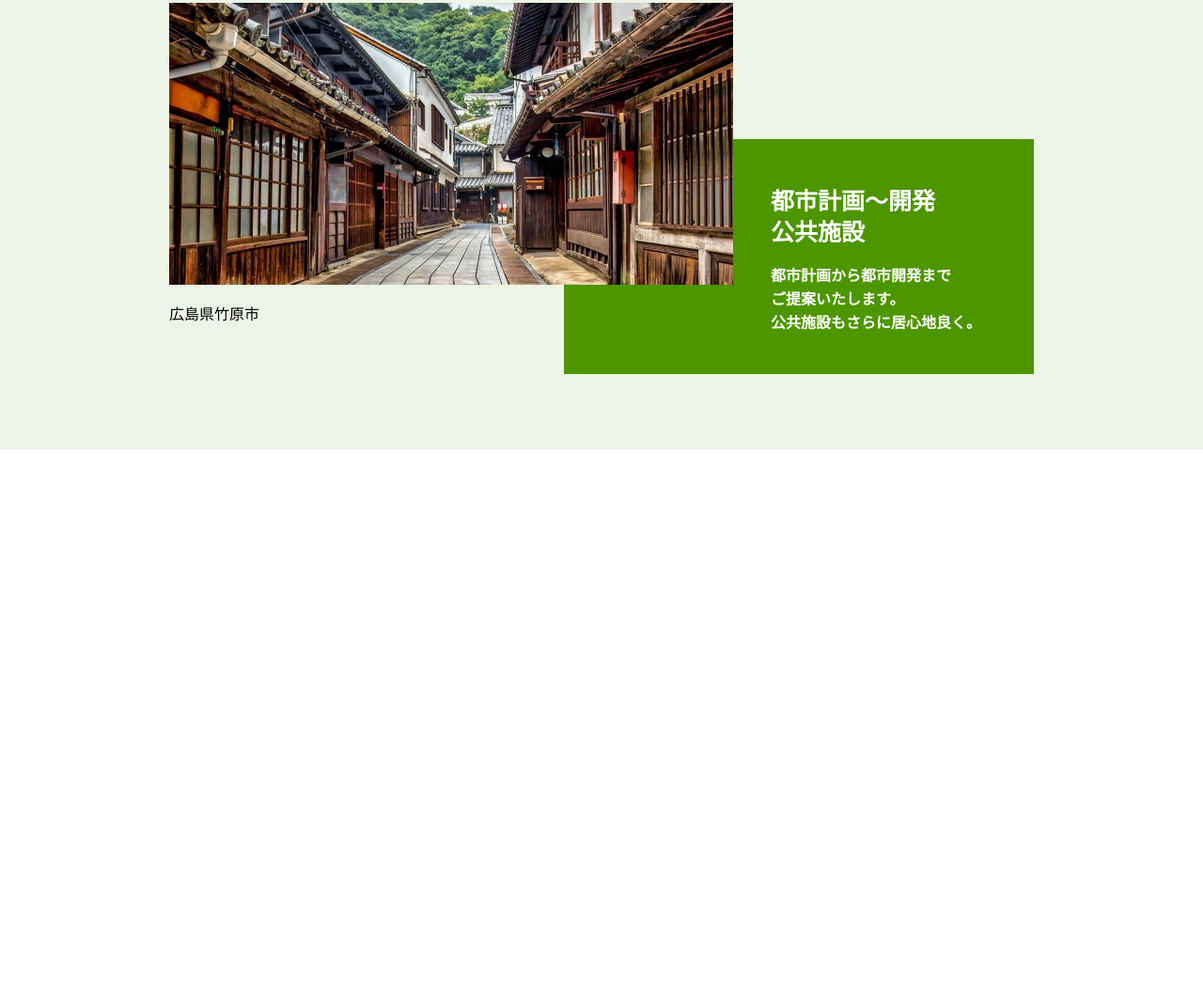
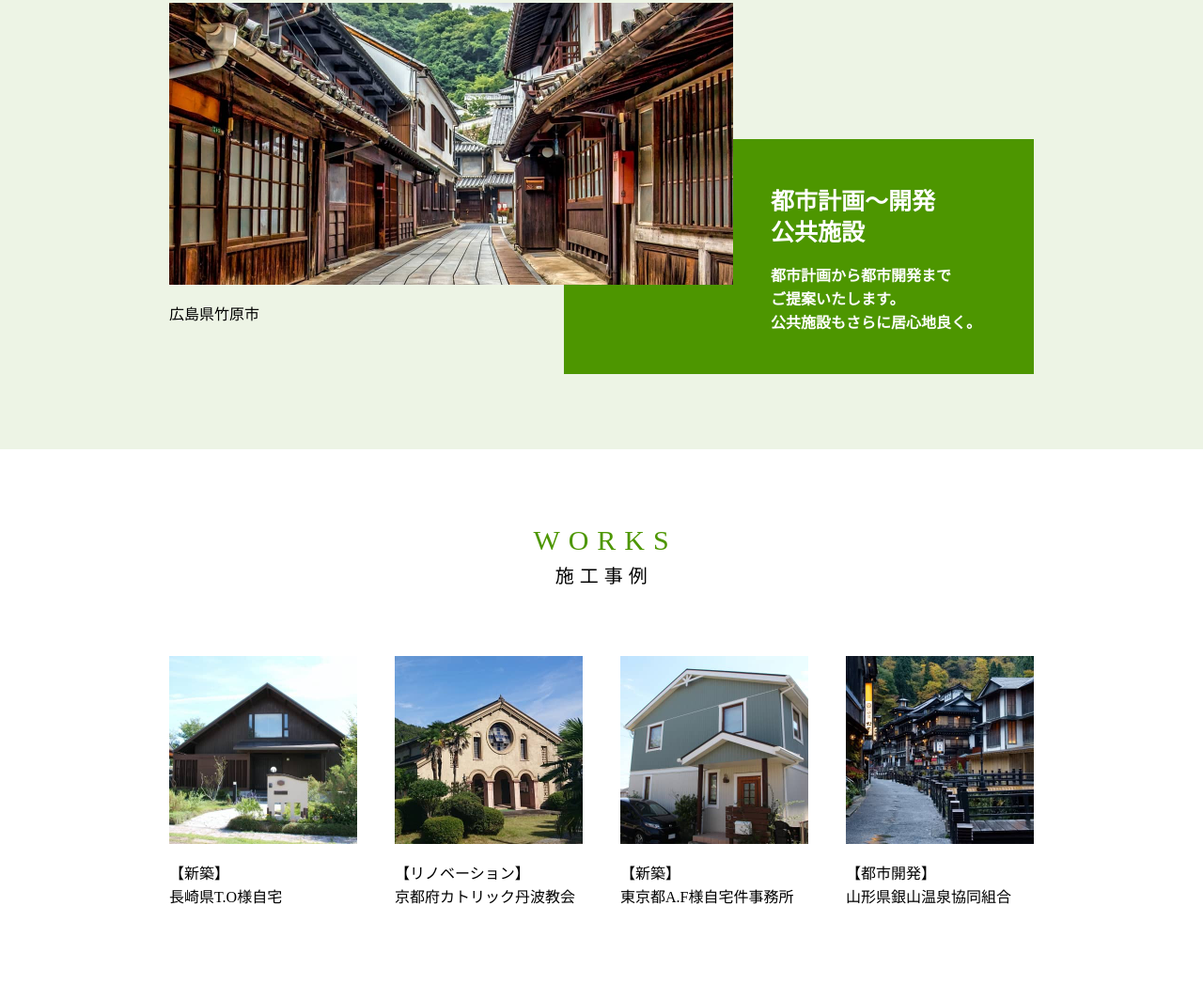
Before and after one commit to Northforest-gif/---------, a plain HTML site: page index.html in a window 1280 px wide. Shown: the part 2708-3755 px from the top of the page at 94% size. Before the commit the page ends 3186 px from the top, so only its background shows below. Drawn offline with nearby package versions, Linux system fonts and the light colour scheme; some packages are replaced by stand-ins of ours.

Commit message:
works追加

```diff
--- a/index.html
+++ b/index.html
@@ -120,7 +120,7 @@
     </section>
   <!--ABOUT-->
   <!--SERVICE-->
-  <div id="service" class="service green_bg">
+  <section id="service" class="service green_bg">
     <div class="wrapper_inner">
 
       <h1 class="section_title">SERVICE</h1>
@@ -186,9 +186,71 @@
         </div>
       </div>
     </div>
-
   </section>
   <!--SERVICE-->
+  <!--WORKS-->
+  <section id="works" class="works">
+    <div class="wrapper_inner">
+
+     <h1 class="section_title">WORKS</h1>
+     <p class="section_sub_title">施工事例</p>
+
+     <div class="works_contents">
+      <div class="works_contents_item">
+        <div class="works_contents_img">
+           <picture>
+              <source srcset="images/WORKS_01_sp.jpg"
+              type="image" media="(max-width: 768px)">
+              <img src="images/WORKS_01.jpg" alt="【新築】長崎県T.O様自宅">
+            </picture>
+        </div>
+        <div class="works_contents_text">
+          <p>【新築】<br class="sp_none">長崎県T.O様自宅</p>
+        </div>
+      </div>
+
+      <div class="works_contents_item">
+        <div class="works_contents_img">
+           <picture>
+              <source srcset="images/WORKS_02_sp.jpg"
+              type="image" media="(max-width: 768px)">
+              <img src="images/WORKS_02.jpg" alt="【リノベーション】京都府カトリック丹波教会">
+            </picture>
+        </div>
+        <div class="works_contents_text">
+          <p>【リノベーション】<br>京都府カトリック丹波教会</p>
+        </div>
+      </div>
+
+      <div class="works_contents_item">
+        <div class="works_contents_img">
+           <picture>
+              <source srcset="images/WORKS_03_sp.jpg"
+              type="image" media="(max-width: 768px)">
+              <img src="images/WORKS_03.jpg" alt="【新築】東京都A.F様自宅件事務所">
+            </picture>
+        </div>
+        <div class="works_contents_text">
+          <p>【新築】<br>東京都A.F様自宅件事務所</p>
+        </div>
+      </div>
+
+      <div class="works_contents_item">
+        <div class="works_contents_img">
+           <picture>
+              <source srcset="images/WORKS_04_sp.jpg"
+              type="image" media="(max-width: 768px)">
+              <img src="images/WORKS_04.jpg" alt="【都市開発】山形県銀山温泉協同組合">
+            </picture>
+        </div>
+        <div class="works_contents_text">
+          <p>【都市開発】<br>山形県銀山温泉協同組合</p>
+        </div>
+      </div>
+     </div>
+    </div>
+  </section>
+  <!--WORKS-->
   </main>
 
   <footer>
--- a/scss/style.scss
+++ b/scss/style.scss
@@ -33,6 +33,10 @@ img {
   max-width: 940px;
   margin: 0 auto;
   padding-inline: 1rem;
+}
+
+.green_bg {
+  background-color: $light-green;
 }
 
 .section_title {
@@ -237,10 +241,6 @@ img {
   padding-block: 8rem;
 }
 
-.green_bg {
-  background-color: $light-green;
-}
-
 .service_contents {
   padding-top: 6.8rem;
 }
@@ -314,3 +314,20 @@ img {
   font-weight: 600;
   padding-top: 1.7rem;
 }
+
+/*WORKS*/
+.works {
+   width: 100%;
+  height: auto;
+  padding-block: 8rem;
+}
+
+.works_contents {
+  display: flex;
+  gap: 4rem;
+  margin-top: 6.8rem;
+}
+
+.works_contents_text {
+  padding-top: 1.9rem;
+}
```
Also changed, not shown: css/style.css, 1 other file.
